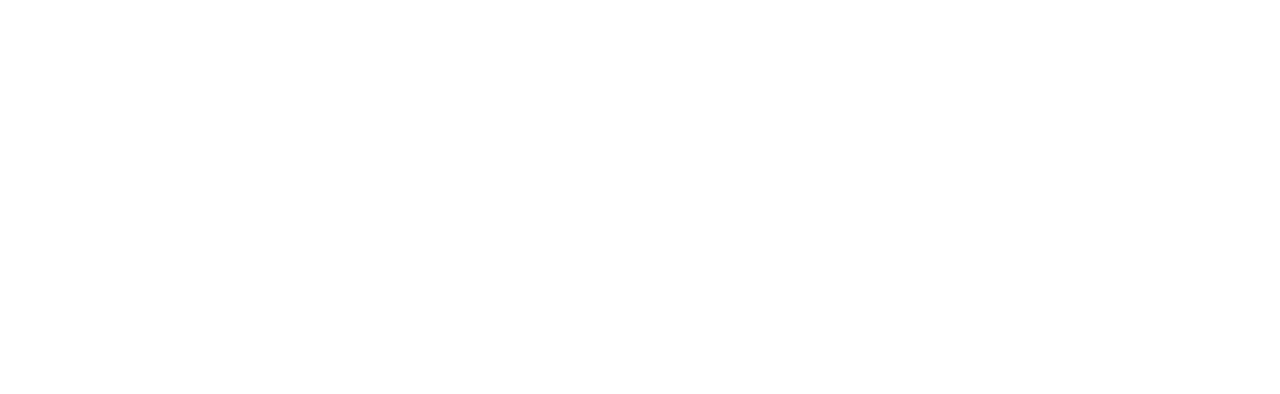
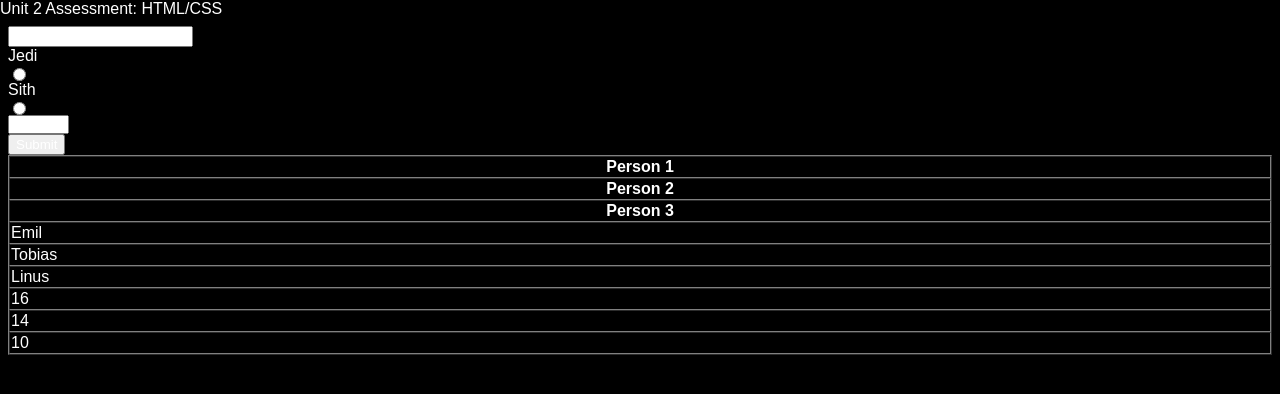
Before and after one commit to LincolnJBunker/LincolnBunkerAsses2, a website: page src/index.html in a window 1280 px wide. Drawn offline with Linux system fonts and the light colour scheme.

Commit message:
commit 2 haha

```diff
--- a/src/index.html
+++ b/src/index.html
@@ -7,5 +7,41 @@
     <link rel="stylesheet" href="styles.css" />
   </head>
 
-  <body></body>
+  <body>
+    <form>
+      <input type="text" name="username">
+
+      <label for="jedi">Jedi</label>
+      <input type="radio" name="jedi" value="jedi">
+
+      <label for="sith">Sith</label>
+      <input type="radio" name="sith" value="sith">
+
+      <select name="lightsaber">
+        <option value="blue">Blue</option>
+        <option value="green">Green</option>
+        <option value="red">Red</option>
+        <option value="purple">Purple</option>
+      </select>
+
+      <input type="submit">
+    </form>
+    <table border="1px">
+      <tr>
+        <th>Person 1</th>
+        <th>Person 2</th>
+        <th>Person 3</th>
+      </tr>
+      <tr>
+        <td>Emil</td>
+        <td>Tobias</td>
+        <td>Linus</td>
+      </tr>
+      <tr>
+        <td>16</td>
+        <td>14</td>
+        <td>10</td>
+      </tr>
+    </table>
+    </body>
 </html>
--- a/src/styles.css
+++ b/src/styles.css
@@ -0,0 +1,10 @@
+*{
+    font-family: sans-serif;
+    color: white;
+    display: block;
+}
+
+body{
+    background-color: black;
+
+}
```
Also changed, not shown: src/arrow-fns.js (+34 -6 lines), src/objects.js (+13 -3 lines).
